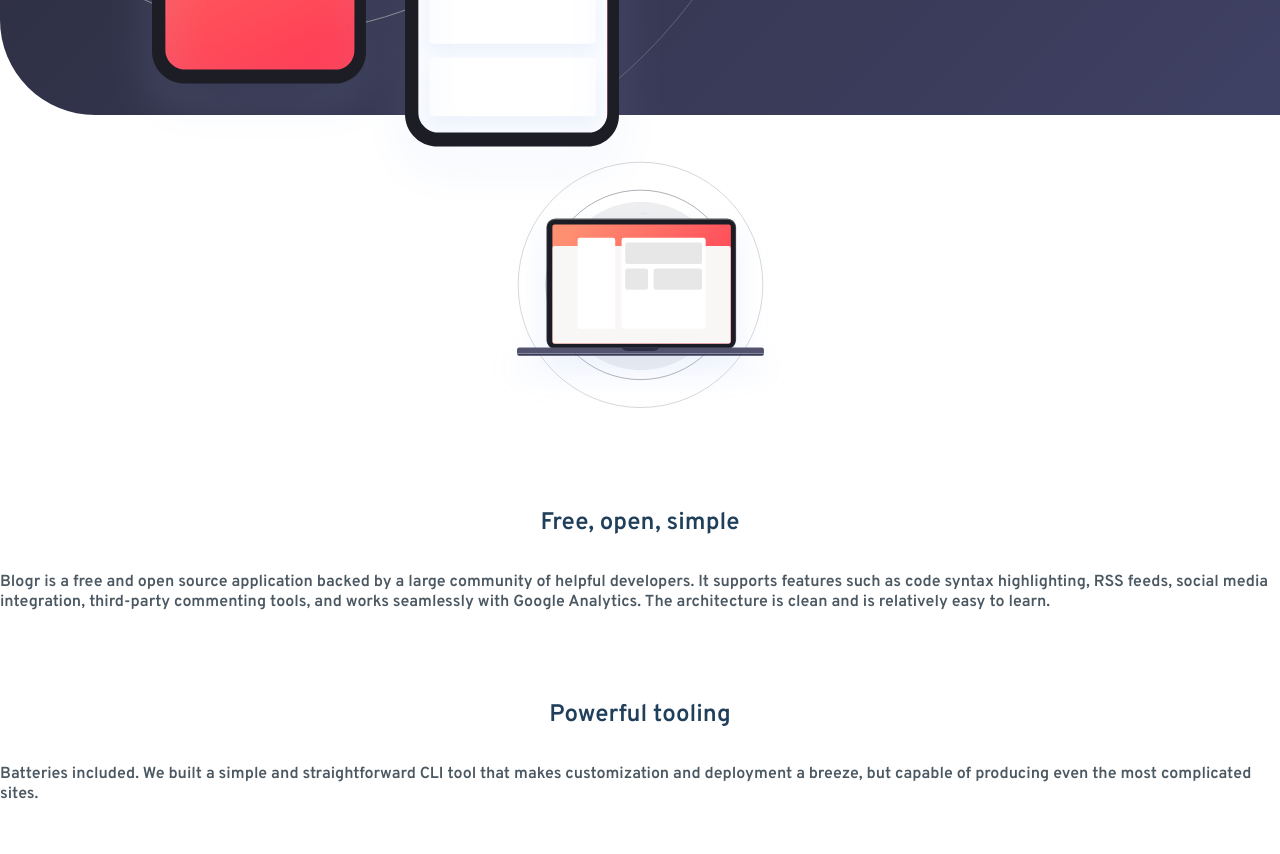
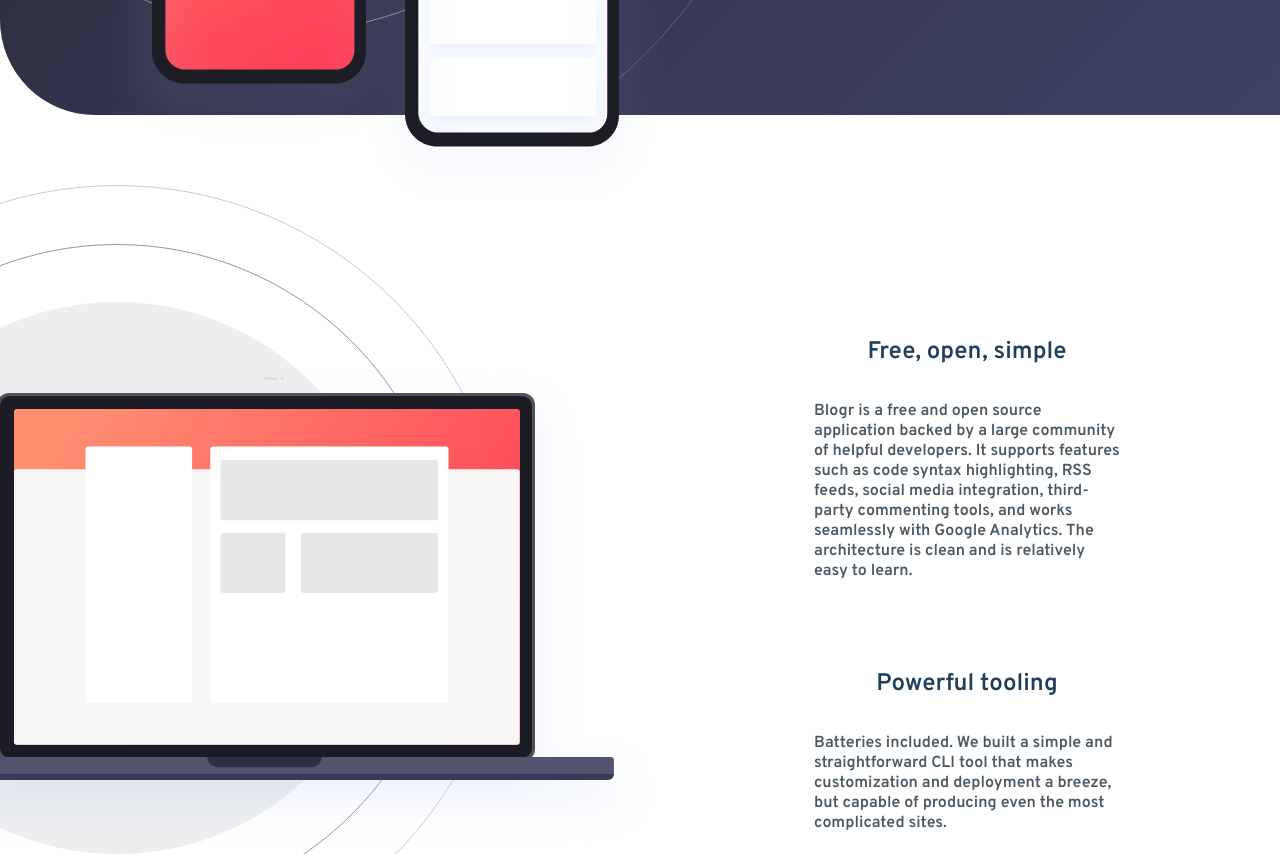
Before and after one commit to PHnrq/blogr-landing-page, a plain HTML site: page index.html in a window 1280 px wide. Shown: the part 1654-2508 px from the top of the page. Drawn offline with Linux system fonts and the light colour scheme.

Commit message:
add illu-laptop-section desktop view

```diff
--- a/index.html
+++ b/index.html
@@ -107,8 +107,8 @@
         </p>
       </div>
     </section>
-    <section class="section-wrapper">
-      <img src="./images/illustration-laptop-mobile.svg" alt="">
+    <section class="section-wrapper illu-laptop-section">
+      <img class="illu-laptop" src="./images/illustration-laptop-mobile.svg" alt="">
       <div class="section-wrapper">
         <h3 class="section-title">Free, open, simple</h3>
         <p class="section-descrption">
--- a/style.css
+++ b/style.css
@@ -496,4 +496,22 @@ footer div:not(.attribution){
   .stateOfArt-section div p{
     color: var(--grayish-blue-footer-text);
   }
+
+  .illu-laptop{
+    content: url(./images/illustration-laptop-desktop.svg);
+    width: auto;
+    position: relative;
+    left: -275px;
+  }
+
+  .illu-laptop-section{
+    flex-direction: row;
+    margin-block-start: 3.6rem;
+  }
+
+  .illu-laptop-section div{
+    position: relative;
+    left: -160px;
+    top: -20px;
+  }
 }
```
